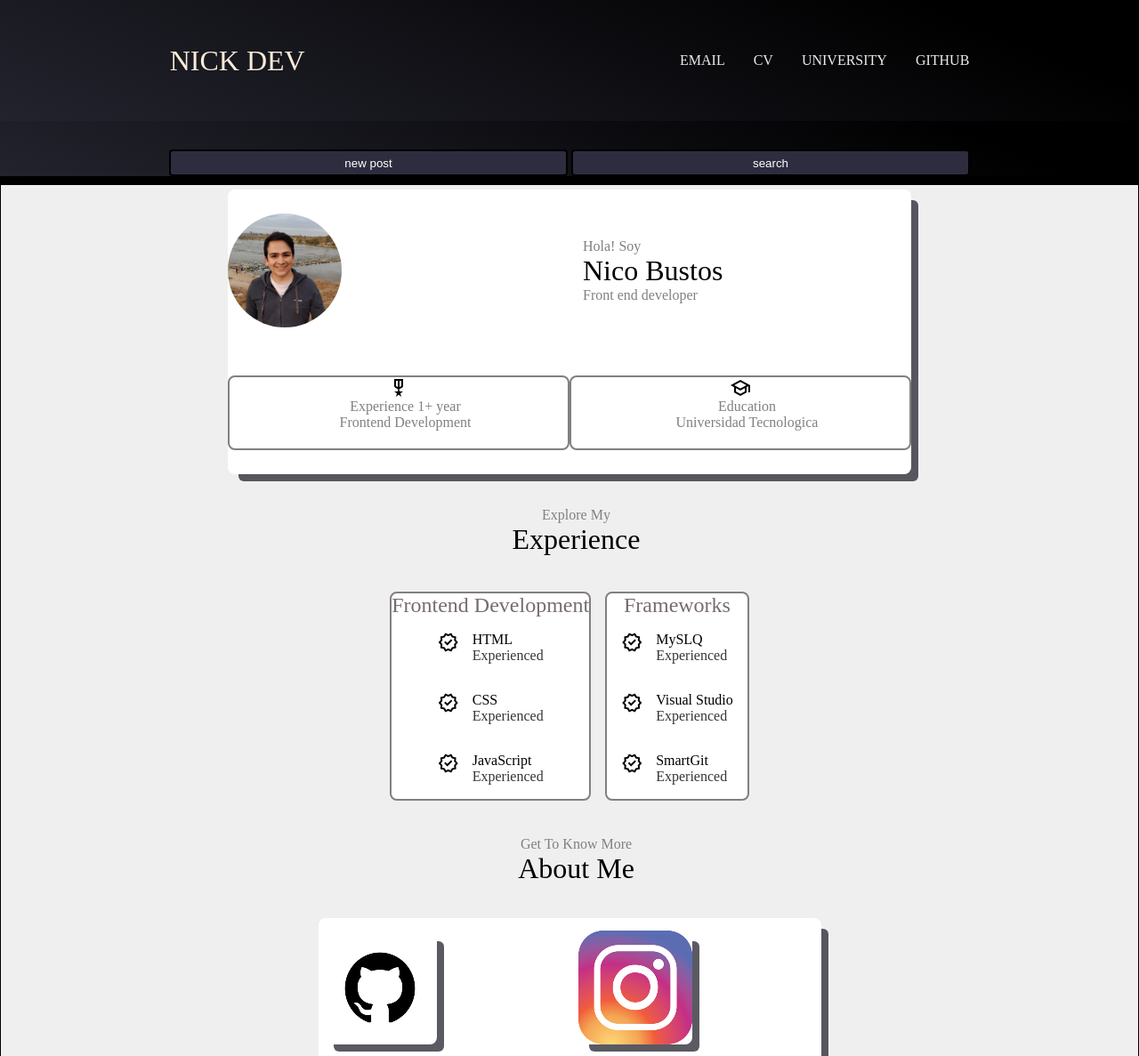
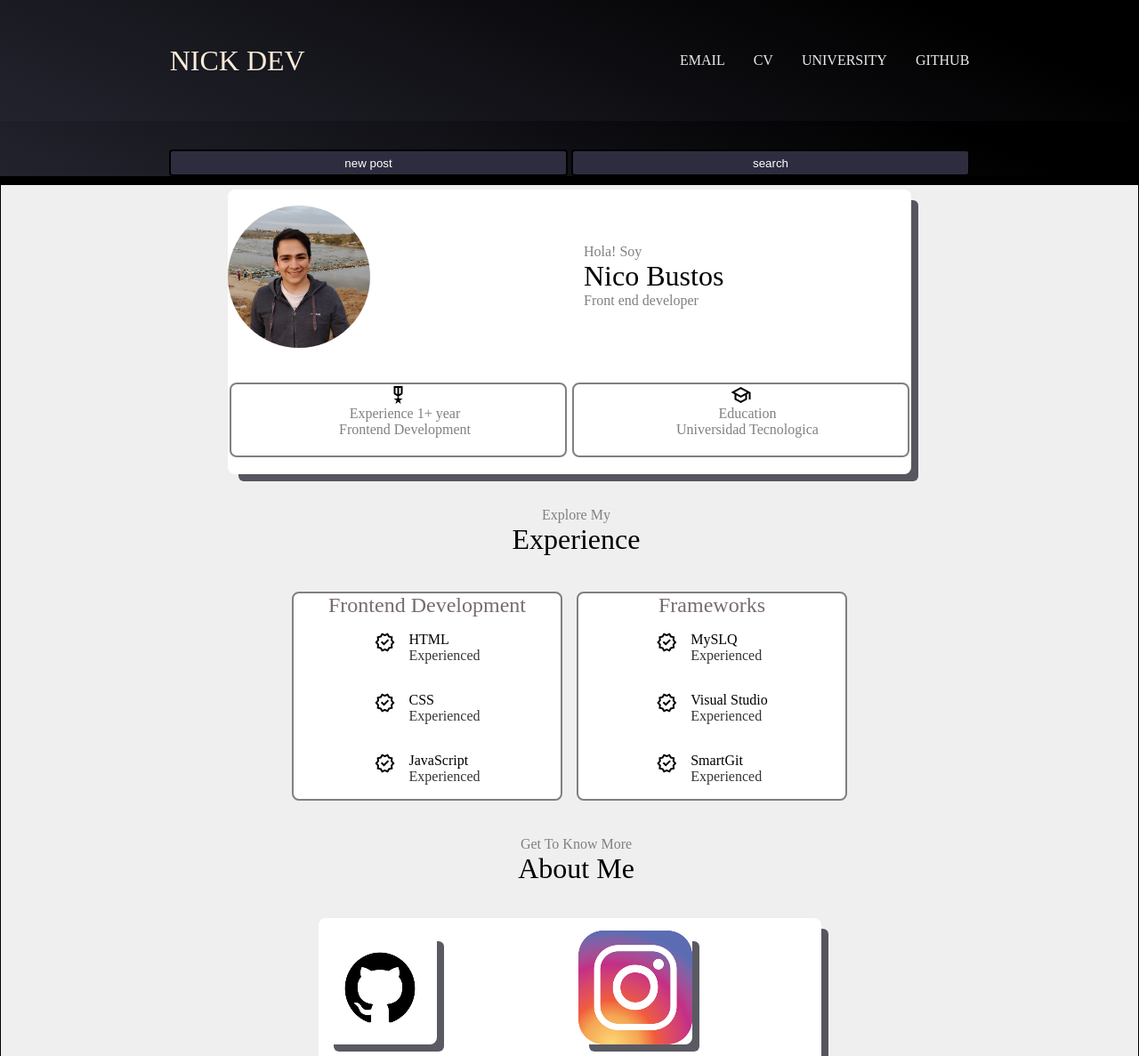
Before and after one commit to NicolasBustosSalazar/blog, a website: page index.html in a window 1280 px wide. Shown: the top 1187 px of the page at 89% size. Drawn offline with nearby package versions, Linux system fonts and the light colour scheme.

Commit message:
Cv change

```diff
--- a/css/style.css
+++ b/css/style.css
@@ -316,8 +316,8 @@ button:hover {
 }
 #profilePic {
   border-radius: 50%;
-  height: 8rem;
-  width: 8rem;
+  height: 10rem;
+  width: 10rem;
 }
 
 #about {
@@ -330,8 +330,8 @@ button:hover {
 #aboutMe {
   display: grid;
   grid-template-columns: repeat(2, 1fr);
-
-  min-width: 300px;
+  grid-gap: 2px;
+  min-width: 320px;
 }
 #P1,
 #P2 {
@@ -342,11 +342,15 @@ button:hover {
   grid-column: 1/2;
   grid-row: 2;
   height: 80px;
+  min-width: 150px;
+  margin: 2px;
 }
 #uni {
   grid-column: 2/3;
   grid-row: 2;
   height: 80px;
+  min-width: 150px;
+  margin: 2px;
 }
 .bubble {
   padding: 0%;
--- a/index.html
+++ b/index.html
@@ -181,7 +181,7 @@ database
         </p>
       </section>
       <div class="experience">
-        <div class="bubble" style="margin: 0.5rem;">
+        <div class="bubble" style="margin: 0.5rem; min-width: 300px;">
           <div style="font-size:1.5rem; color: rgb(119, 108, 108);">Frontend Development</div>
           <div id="xp_items">
             <div class="article">
@@ -210,7 +210,7 @@ database
             </div>
           </div>
         </div>
-        <div class="bubble"style="margin: 0.5rem;">
+        <div class="bubble"style="margin: 0.5rem; min-width: 300px;">
           <div style="font-size:1.5rem; color: rgb(119, 108, 108);"> Frameworks</div>
           <div id="xp_items">
             <div class="article">
```
Also changed, not shown: 1 other file.
